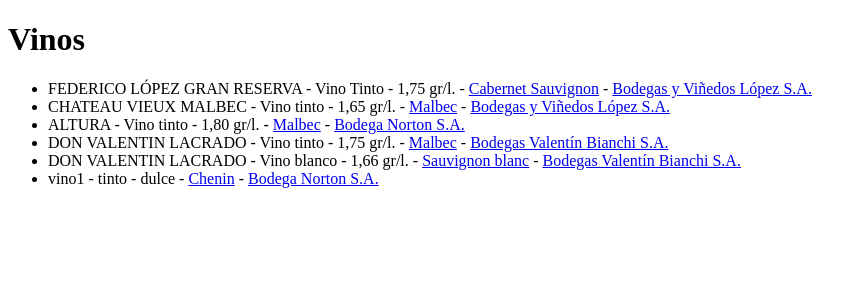
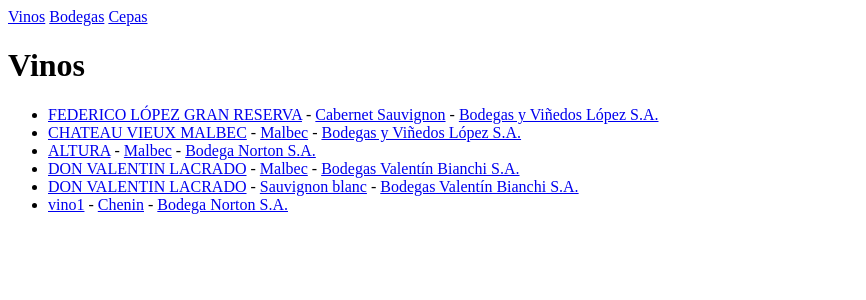
Before and after one commit to PauloAlvarez01/tpe_web, a PHP site: page /web2/ in a window 1280 px wide. Shown: the top 300 px of the page, without its empty margins (0-866 px from the left). Run offline with PHP 8.4, Linux system fonts and the light colour scheme; data comes from the database, SQL or seed files in the repository.

Commit message:
items y categorias

```diff
--- a/TPE/app/controllers/VinotecaController.php
+++ b/TPE/app/controllers/VinotecaController.php
@@ -17,9 +17,19 @@ class VinotecaController {
         $this->view->showVinos($vinos);
     }
 
+    public function showVino($id){
+        $vino = $this->model->getVino($id);
+        $this->view->showVino($vino);
+    }
+
     public function showBodega($id){
-        $bodega = $this->model->getbodega($id);
+        $bodega = $this->model->getBodega($id);
         $this->view->showBodega($bodega);
+    }
+
+    public function showBodegas(){
+        $bodegas = $this->model->getBodegas();
+        $this->view->showBodegas($bodegas);
     }
 
     public function showCepa($id){
@@ -27,4 +37,21 @@ class VinotecaController {
         $this->view->showCepa($cepa);
     }
 
+    public function showCepas(){
+        $cepas = $this->model->getCepas();
+        $this->view->showCepas($cepas);
+    }
+
+    public function showVinosPorBodega($id){
+        $vinos = $this->model->getVinosPorBodega($id);
+        $bodega = $this->model->getBodega($id);
+        $this->view->showVinosPorBodega($vinos, $bodega);
+    }
+
+    public function showVinosPorCepa($id){
+        $vinos = $this->model->getVinosPorCepa($id);
+        $cepa = $this->model->getCepa($id);
+        $this->view->showVinosPorCepa($vinos, $cepa);
+    }
+
 }
--- a/TPE/app/models/VinotecaModel.php
+++ b/TPE/app/models/VinotecaModel.php
@@ -15,20 +15,60 @@ class VinotecaModel {
         return $vinos;
     }
 
-    function getBodega($bodega) {
+    function getVino($id) {
+        $query= $this->db->prepare('SELECT a.*, b.*, c.* FROM `vino` a INNER JOIN `cepa` b ON a.id_cepa = b.id_cepa INNER JOIN `bodega` c ON a.id_bodega = c.id_bodega  WHERE `ID_vino` = ?');
+        $query->execute([$id]);
+        $vino= $query->fetch(PDO::FETCH_OBJ);
+
+        return $vino;
+    }
+
+    function getBodega($id) {
         $query= $this->db->prepare('SELECT * FROM `bodega`  WHERE `id_bodega` = ?');
-        $query->execute([$bodega]);
+        $query->execute([$id]);
         $bodega= $query->fetch(PDO::FETCH_OBJ);
 
         return $bodega;
     }
 
-    function getCepa($cepa) {
+    function getBodegas() {
+        $query= $this->db->prepare('SELECT * FROM `bodega`');
+        $query->execute();
+        $bodegas= $query->fetchAll(PDO::FETCH_OBJ);
+
+        return $bodegas;
+    }
+
+    function getCepa($id) {
         $query= $this->db->prepare('SELECT * FROM `cepa`  WHERE `id_cepa` = ?');
-        $query->execute([$cepa]);
+        $query->execute([$id]);
         $cepa= $query->fetch(PDO::FETCH_OBJ);
 
         return $cepa;
+    }
+
+    function getCepas() {
+        $query= $this->db->prepare('SELECT * FROM `cepa`');
+        $query->execute();
+        $cepas= $query->fetchAll(PDO::FETCH_OBJ);
+
+        return $cepas;
+    }
+
+    function getVinosPorBodega($id) {
+        $query= $this->db->prepare('SELECT a.*, b.*, c.* FROM `vino` a INNER JOIN `cepa` b ON a.id_cepa = b.id_cepa INNER JOIN `bodega` c ON a.id_bodega = c.id_bodega  WHERE a.id_cepa = ?');
+        $query->execute([$id]);
+        $vinos= $query->fetchAll(PDO::FETCH_OBJ);
+
+        return $vinos;
+    }
+
+    function getVinosPorCepa($id) {
+        $query= $this->db->prepare('SELECT a.*, b.*, c.* FROM `vino` a INNER JOIN `cepa` b ON a.id_cepa = b.id_cepa INNER JOIN `bodega` c ON a.id_bodega = c.id_bodega  WHERE a.id_cepa = ?');
+        $query->execute([$id]);
+        $vinos= $query->fetchAll(PDO::FETCH_OBJ);
+
+        return $vinos;
     }
 
 
--- a/TPE/app/views/VinotecaView.php
+++ b/TPE/app/views/VinotecaView.php
@@ -10,41 +10,85 @@ class VinotecaView{
         echo "<ul>";
             foreach($vinos as $vino){
 
-                echo"<li>$vino->Nombre - $vino->Tipo - $vino->Azucar - <a href='mostrarCepa/$vino->id_cepa'>$vino->Nombre_cepa</a> - <a href='mostrarBodega/$vino->id_bodega'>$vino->Nombre_bodega</a></li> ";
+                echo"<li><a href='mostrarVino/$vino->ID_vino'>$vino->Nombre</a> - <a href='mostrarCepa/$vino->id_cepa'>$vino->Nombre_cepa</a> - <a href='mostrarBodega/$vino->id_bodega'>$vino->Nombre_bodega</a></li> ";
             }
         echo "</ul>";
     }
 
-    public function showCepa($cepa){
+    public function showVinosPorBodega($vinos, $bodega){
+
         require 'templates/header.php';
 
-        echo "<h1>Info cepa: $cepa->Nombre_cepa </h2>";
-        echo "<a href='listar'> Volver </a>";
+        echo "<h1>Vinos por bodega: $bodega->Nombre_bodega</h1>";
+
+        echo "<ul>";
+            foreach($vinos as $vino){
+
+                echo"<li><a href='mostrarVino/$vino->ID_vino'>$vino->Nombre</a> - <a href='mostrarCepa/$vino->id_cepa'>$vino->Nombre_cepa</a></li> ";
+            }
+        echo "</ul>";
+    }
+
+    public function showVinosPorCepa($vinos, $cepa){
+
+        require 'templates/header.php';
+
+        echo "<h1>Vinos por cepa: $cepa->Nombre_cepa</h1>";
+
+        echo "<ul>";
+            foreach($vinos as $vino){
+
+                echo"<li><a href='mostrarVino/$vino->ID_vino'>$vino->Nombre</a> - <a href='mostrarCepa/$vino->id_cepa'>$vino->Nombre_cepa</a> - <a href='mostrarBodega/$vino->id_bodega'>$vino->Nombre_bodega</a></li> ";
+            }
+        echo "</ul>";
+    }
+
+
+    public function showVino($vino){
+        require 'templates/header.php';
+        echo "<h1>Info Vino: $vino->Nombre </h2>";
 
 
         echo "<table>
                 <thead>
                     <tr>
-                        <th>Aroma</th>
-                        <th>Maridaje</th>
-                        <th>Textura</th>
+                        <th>Tipo</th>
+                        <th>Azucar</th>
+                        <th>Cepa</th>
+                        <th>Bodega</th>
                     </tr>
                 <thead>
                 <tbody>
 
                 <tr>
-                    <td>$cepa->Aroma</td>
-                    <td>$cepa->Maridaje</td>
-                    <td>$cepa->Textura</td>
+                    <td>$vino->Tipo</td>
+                    <td>$vino->Azucar</td>
+                    <td>$vino->Nombre_cepa</td>
+                    <td>$vino->Nombre_bodega</td>
                 </tr>
                 </tbody>
             </table>";
+    }
+
+    public function showBodegas($bodegas){
+
+        require 'templates/header.php';
+
+        echo "<h1>Bodegas</h1>";
+
+        echo "<ul>";
+            foreach($bodegas as $bodega){
+
+                echo"<li><a href='mostrarVinosPorBodega/$bodega->id_bodega'>$bodega->Nombre_bodega</a> ";
+            }
+        echo "</ul>";
     }
 
 
     public function showBodega($bodega){
 
         require 'templates/header.php';
+        echo "<a href='listar'> Home </a>";
 
         echo "<h1>Info bodega: $bodega->Nombre_bodega </h2>";
         echo "<a href='listar'> Volver </a>";
@@ -68,6 +112,46 @@ class VinotecaView{
                 </tbody>
             </table>";
     }
+
+    public function showCepas($cepas){
+
+        require 'templates/header.php';
+
+        echo "<h1>Cepas</h1>";
+
+        echo "<ul>";
+            foreach($cepas as $cepa){
+
+                echo"<li><a href='mostrarVinosPorCepa/$cepa->id_cepa'>$cepa->Nombre_cepa</a>";
+            }
+        echo "</ul>";
+    }
+
+    public function showCepa($cepa){
+        require 'templates/header.php';
+
+        echo "<h1>Info cepa: $cepa->Nombre_cepa </h2>";
+        echo "<a href='listar'> Home </a>";
+
+
+        echo "<table>
+                <thead>
+                    <tr>
+                        <th>Aroma</th>
+                        <th>Maridaje</th>
+                        <th>Textura</th>
+                    </tr>
+                <thead>
+                <tbody>
+
+                <tr>
+                    <td>$cepa->Aroma</td>
+                    <td>$cepa->Maridaje</td>
+                    <td>$cepa->Textura</td>
+                </tr>
+                </tbody>
+            </table>";
+    }
 }
 
 ?>
--- a/TPE/router.php
+++ b/TPE/router.php
@@ -17,13 +17,33 @@ switch ($params[0]) {
         $controller= new VinotecaController();
         $controller->showVinos();
         break;
+    case 'mostrarVino':
+        $controller= new VinotecaController();
+        $controller->showVino($params[1]);
+        break;
     case 'mostrarBodega':
         $controller= new VinotecaController();
         $controller->showBodega($params[1]);
         break;
+    case 'mostrarBodegas':
+        $controller= new VinotecaController();
+        $controller->showBodegas();
+        break;
     case 'mostrarCepa':
         $controller= new VinotecaController();
         $controller->showCepa($params[1]);
+        break;
+    case 'mostrarCepas':
+        $controller= new VinotecaController();
+        $controller->showCepas();
+        break;
+    case 'mostrarVinosPorBodega':
+        $controller= new VinotecaController();
+        $controller->showVinosPorBodega($params[1]);
+        break;
+    case 'mostrarVinosPorCepa':
+        $controller= new VinotecaController();
+        $controller->showVinosPorCepa($params[1]);
         break;
     default:
         $controller= new VinotecaController();
--- a/TPE/templates/header.php
+++ b/TPE/templates/header.php
@@ -7,3 +7,8 @@
     <meta name="viewport" content="width=device-width, initial-scale=1.0">
     <title>Document</title>
 </head>
+<nav>
+    <a href="listas">Vinos</a>
+    <a href="mostrarBodegas">Bodegas</a>
+    <a href="mostrarCepas">Cepas</a>
+</nav>
```
Also changed, not shown: TPE/database/db_vinoteca (2).sql (renamed from TPE/database/db_vinoteca.sql).
